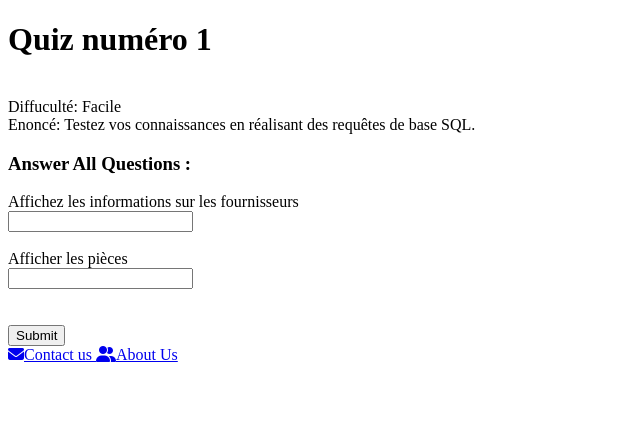
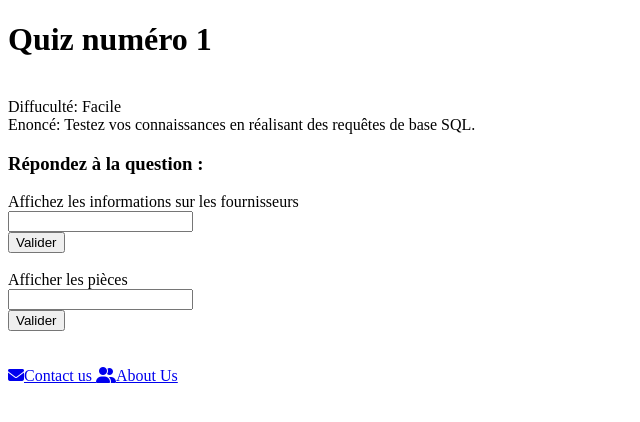
Before and after one commit to ERAUDBERTHAUDHugo/Projet_M1_S2_SQL, a PHP site: page /index.php?page=exercice in a window 1280 px wide. Shown: the part 34-456 px from the top of the page, without its empty margins (0-640 px from the left). Run offline with PHP 8.4, Linux system fonts and the light colour scheme; data comes from the database, SQL or seed files in the repository; some libraries are stand-ins or nearby versions.

Commit message:
affichage question une par une

```diff
--- a/View/exercice.php
+++ b/View/exercice.php
@@ -10,7 +10,7 @@
 		}
 		?>
 
-		<?php //display quizz info
+		<?php //display quiz info
 		$quizId=0; //L'id du quiz est à récupérer par GET selon la page sélectionée par l'utilisateur
 		$quizSelection= $con->query("SELECT `quiz_id`, `quiz_name`,`quiz_difficulty`, `quiz_description`, `quiz_database` FROM `quiz` WHERE `quiz_id`= $quizId")->fetch();
 		?>
@@ -25,48 +25,59 @@
 	</div>
 
 	<div>
-		<h3>Answer All Questions : </h3>
+		<h3>Répondez à la question : </h3>
 
 		<?php //display questions
 		$questionSelection= $con->query("SELECT `question_id`, `question_text`,`question_answer` FROM `question` WHERE `quiz_id`= $quizId");
+ 		foreach ($questionSelection as $question) {
+ 			?>
+ 			<div id='step' name='step'>
 
- 		foreach ($questionSelection as $question) {
+ 			<?php
   			$questionText=$question['question_text'];
   			echo $questionText;
   			?>
+
   			<br>
-  			<form action="exercice.php" method="post">
   				<input type="text" id="<?php echo($question['question_id']);?>" name="<?php echo($question['question_id']);?>">
-  			</form>
   			<br>
-  		<?php
+
+  			<script>
+			function next(el,index) {
+  				document.getElementById(el).remove();
+			}
+			</script>
+
+  			<button onclick="next('step')">Valider</button>
+  			</div>
+
+  			<br>
+  			<?php
   		}
 		?>
 
 		<br>
-		<form action="exercice.php" method="post">
-			<input type="submit" name="submitAnswers" value="Submit">
-		</form>
+
 
       	<?php //write user answers
-      	if(isset($_POST['submit'])){
+      	//if(isset($_POST['submit'])){
 
       		// inserer apres infos user DATETIME, USERID LINK, USER INPUT VALUE
 
 
-			try{
-			$test = new PDO('mysql:host=localhost;dbname='.$quizSelection['quiz_database'],'root','');  //connexion à la bdd quiz
-			}catch(PDOException $e){
-				die('Erreur : '.$e->getMessage());
-			}
+			//try{
+			//$test = new PDO('mysql:host=localhost;dbname='.$quizSelection['quiz_database'],'root','');  //connexion à la bdd quiz
+			//}catch(PDOException $e){
+				//die('Erreur : '.$e->getMessage());
+			//}
 
-			try{
-				$submitAnswers= $test->query($_POST[0])->fetch(); //test requete user sur la bdd du quiz
-			}catch(PDOException $e){
-				die('Requête non valide!');
-			}
+			//try{
+				//$submitAnswers= $test->query($_POST[0])->fetch(); //test requete user sur la bdd du quiz
+			//}catch(PDOException $e){
+				//die('Requête non valide!');
+			//}
 
-		}
+		//}
 
       	?>
 
```
